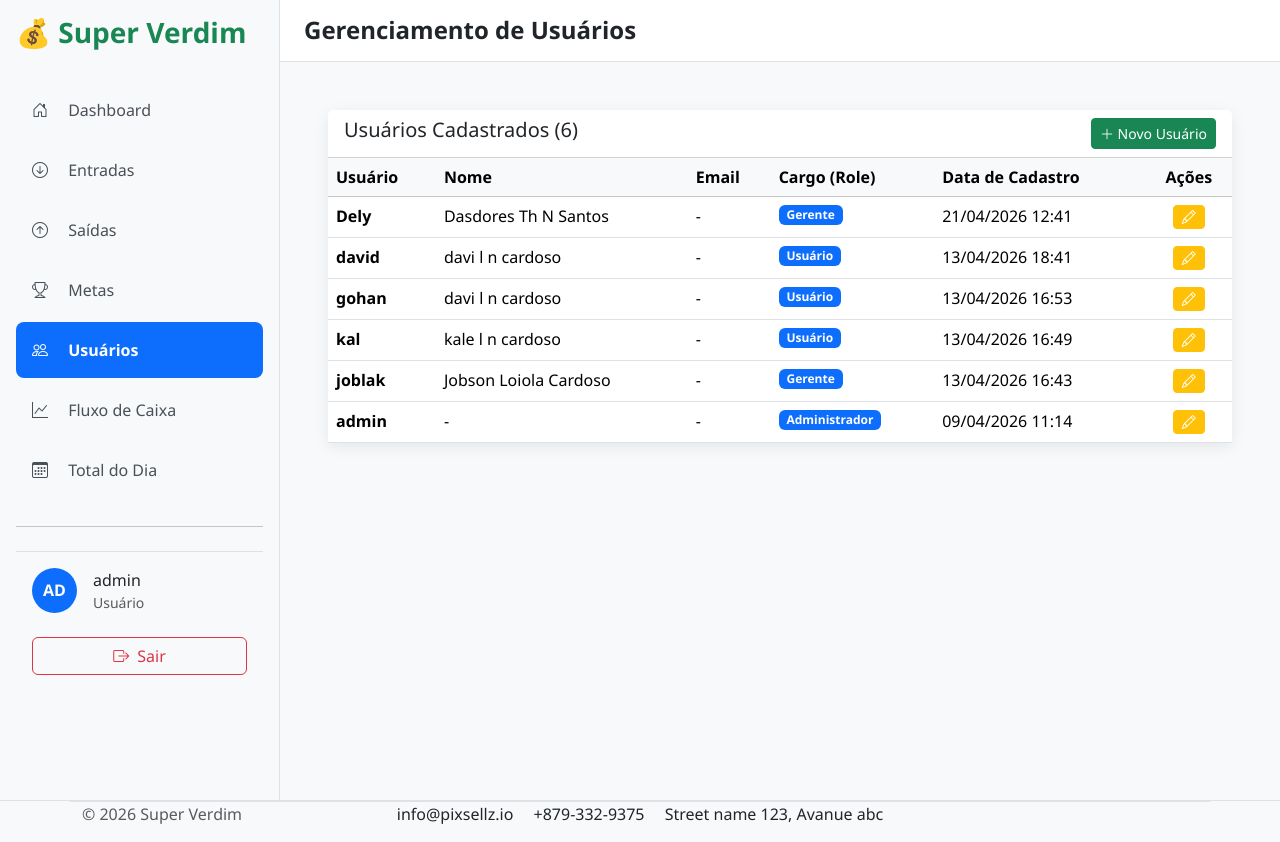
After one commit to joblackplay/Fluxo-de-Caixa, a Django app: page /accounts/usuarios/ in a window 1280 px wide. The commit adds this page. Run offline with Django 5.2, Linux system fonts and the light colour scheme; a user stored in the database is signed in; data comes from the database, SQL or seed files in the repository; both versions use the stored data as it was after the commit.

Commit message:
custmisando o usuario

```diff
--- a/accounts/urls.py
+++ b/accounts/urls.py
@@ -2,5 +2,7 @@ from django.urls import path
 from . import views
 
 urlpatterns= [
-    path('register',views.register_view, name='register')
+    path('register',views.register_view, name='register'),
+    path('usuarios/', views.lista_usuarios, name='lista_usuarios'),
+    path('usuarios/<int:user_id>/editar-role/', views.editar_role, name='editar_role'),
 ]
--- a/accounts/views.py
+++ b/accounts/views.py
@@ -1,49 +1,58 @@
-from django.shortcuts import render,redirect
+from django.shortcuts import render,redirect,get_object_or_404
+from django.contrib.auth.models import Group, User
 from django.contrib.auth import authenticate,login,logout
 from django.contrib import messages
-from django.contrib.auth.decorators import login_required
+from django.contrib.auth.decorators import login_required,permission_required,user_passes_test
 from django.contrib.auth.forms import UserCreationForm
 from .models import Account
 from .forms import SignUpForm
 
-# Create your views here.
-@login_required(login_url = 'login')
-# def register(request):
-#     if request.method == 'POST':
-#         form = SignUpForm(request.POST)
-#         if form.is_valid():
-#             form.save()
-#             first_name = form.cleaned_data['first_name']
-#             last_name = form.cleaned_data['last_name']
-#             username = form.cleaned_data['username']
-#             password = form.cleaned_data['password1']
 
-#             # user = Account.objects.create_user(first_name=first_name,last_name=last_name,username = username, password = password)
-#             # user.save()
-
-#             messages.success(request, "You Have Successfully Registred! Welcome")
-#             return redirect('home')
-#     else:
-
-#         form = SignUpForm()
-#         return render(request, 'accounts/register.html',{'form': form})
-
-#     return render(request, 'accounts/register.html',{'form': form})
-@login_required(login_url = 'login')
+@login_required
+#@user_passes_test(Account.is_admin, login_url='lista_usuarios', redirect_field_name=None)
 def register_view(request):
-    if request.user.is_authenticated:
-        return redirect('home')
+    # if request.user.is_authenticated:
+    #     return redirect('login')
 
     if request.method == 'POST':
-        form = UserCreationForm(request.POST)
+        form = SignUpForm(request.POST)
         if form.is_valid():
-            user = form.save()
-            login(request, user)
+            form.save()
             messages.success(request, 'Conta criada com sucesso! Bem-vindo!')
-            return redirect('home')
+            return redirect('lista_usuarios')
         else:
             messages.error(request, 'Erro ao criar conta. Verifique os dados.')
     else:
-        form = UserCreationForm()
+        form = SignUpForm()
 
     return render(request, 'accounts/register.html', {'form': form})
+
+@login_required
+#@user_passes_test(Account.is_gerente_or_admin, login_url='lista_usuarios', redirect_field_name=None)
+def lista_usuarios(request):
+    usuarios = User.objects.all().order_by('-date_joined')
+    groups = Group.objects.all()
+    return render(request, 'accounts/lista_usuarios.html', {
+        'usuarios': usuarios,
+        'groups': groups
+    })
+
+
+@login_required
+@user_passes_test(Account.is_admin, login_url='lista_usuarios', redirect_field_name=None)
+def editar_role(request, user_id):
+    usuario = get_object_or_404(User, id=user_id)
+
+    if request.method == 'POST':
+        novo_grupo_id = request.POST.get('group_id')
+        if novo_grupo_id:
+            # Remove todos os grupos atuais
+            usuario.groups.clear()
+            # Adiciona o novo grupo
+            novo_grupo = Group.objects.get(id=novo_grupo_id)
+            usuario.groups.add(novo_grupo)
+            messages.success(request, f'Role de {usuario.username} alterada para {novo_grupo.name} com sucesso!')
+        else:
+            messages.error(request, 'Selecione um cargo.')
+
+    return redirect('lista_usuarios')
--- a/metas/urls.py
+++ b/metas/urls.py
@@ -3,5 +3,5 @@ from . import views
 
 urlpatterns = [
     path('salvar/', views.salvar_meta_mensal, name='salvar_meta_mensal'),
-    path('historico/', views.historico_metas, name='historico_metas'),
+    path('', views.historico_metas, name='historico_metas'),
 ]
--- /dev/null
+++ b/templates/accounts/lista_usuarios.html
@@ -0,0 +1,97 @@
+{% extends 'base.html' %}
+{% load static %}
+{% block content %}
+
+<div class="flex-grow-1">
+    <nav class="navbar navbar-expand-lg bg-white border-bottom px-4 py-3">
+      <h4 class="mb-0 fw-semibold">Gerenciamento de Usuários</h4>
+    </nav>
+
+    <div class="p-4 p-md-5">
+      <div class="card">
+        <div class="card-header bg-white d-flex justify-content-between">
+          <h5 class="mb-0">Usuários Cadastrados ({{ usuarios|length }})</h5>
+          <a href="{% url 'register' %}" class="btn btn-success btn-sm">
+            <i class="bi bi-plus-lg"></i> Novo Usuário
+          </a>
+        </div>
+        <div class="table-responsive">
+          <table class="table table-hover mb-0">
+            <thead class="table-light">
+              <tr>
+                <th>Usuário</th>
+                <th>Nome</th>
+                <th>Email</th>
+                <th>Cargo (Role)</th>
+                <th>Data de Cadastro</th>
+                <th class="text-center">Ações</th>
+              </tr>
+            </thead>
+            <tbody>
+              {% for user in usuarios %}
+              <tr>
+                <td><strong>{{ user.username }}</strong></td>
+                <td>{{ user.get_full_name|default:"-" }}</td>
+                <td>{{ user.email|default:"-" }}</td>
+                <td>
+                  {% if user.groups.all %}
+                    {% for group in user.groups.all %}
+                      <span class="badge bg-primary">{{ group.name }}</span>
+                    {% endfor %}
+                  {% else %}
+                    <span class="badge bg-secondary">Sem cargo</span>
+                  {% endif %}
+                </td>
+                <td>{{ user.date_joined|date:"d/m/Y H:i" }}</td>
+                <td class="text-center">
+                  <!-- Botão Editar Role -->
+                  <button class="btn btn-sm btn-warning text-white"
+                          data-bs-toggle="modal"
+                          data-bs-target="#modalRole{{ user.id }}">
+                    <i class="bi bi-pencil"></i>
+                  </button>
+                </td>
+              </tr>
+              {% endfor %}
+            </tbody>
+          </table>
+        </div>
+      </div>
+    </div>
+  </div>
+</div>
+
+<!-- Modals de Edição de Role -->
+{% for user in usuarios %}
+<div class="modal fade" id="modalRole{{ user.id }}" tabindex="-1">
+  <div class="modal-dialog">
+    <div class="modal-content">
+      <div class="modal-header">
+        <h5 class="modal-title">Alterar Cargo - {{ user.username }}</h5>
+        <button type="button" class="btn-close" data-bs-dismiss="modal"></button>
+      </div>
+      <form method="POST" action="{% url 'editar_role' user.id %}">
+        {% csrf_token %}
+        <div class="modal-body">
+          <label class="form-label">Selecione o novo Cargo:</label>
+          <select class="form-select" name="group_id" required>
+            <option value="">Selecione...</option>
+            {% for group in groups %}
+              <option value="{{ group.id }}"
+                {% if group in user.groups.all %}selected{% endif %}>
+                {{ group.name }}
+              </option>
+            {% endfor %}
+          </select>
+        </div>
+        <div class="modal-footer">
+          <button type="button" class="btn btn-secondary" data-bs-dismiss="modal">Cancelar</button>
+          <button type="submit" class="btn btn-primary">Salvar Alteração</button>
+        </div>
+      </form>
+    </div>
+  </div>
+</div>
+{% endfor %}
+
+{% endblock %}
--- a/templates/base.html
+++ b/templates/base.html
@@ -1,4 +1,5 @@
 {% load static %}
+
 <html lang="en">
   <head>
     <meta charset="utf-8">
--- a/templates/includes/navbar.html
+++ b/templates/includes/navbar.html
@@ -9,12 +9,14 @@
     </div>
 
       <ul class="nav flex-column">
+
         <li class="nav-item">
           <a href="{% url 'home' %}"
             class="nav-link py-3 px-3 mb-1 rounded-3 {% if request.path == '/' or request.path == '/dashboard/' %}active{% endif %}">
             <i class="bi bi-house-door me-3"></i> Dashboard
           </a>
         </li>
+
     <li class="nav-item">
       <a href="{% url 'entradas_list' %}"
          class="nav-link py-3 px-3 mb-1 rounded-3 {% if 'entradas' in request.path %}active{% endif %}">
@@ -27,7 +29,17 @@
         <i class="bi bi-arrow-up-circle me-3"></i> Saídas
       </a>
     </li>
-
+    <li class="nav-item">
+      <a href="{% url 'historico_metas' %}"
+         class="nav-link py-3 px-3 mb-1 rounded-3 {% if 'meta' in request.path %}active{% endif %}">
+        <i class="bi bi-trophy me-3"></i> Metas
+      </a>
+    </li>
+    <li class="nav-item">
+      <a href="{% url 'lista_usuarios' %}" class="nav-link py-3 px-3 mb-1 rounded-3 {% if 'usuarios' in request.path %}active{% endif %}">
+        <i class="bi bi-people me-3"></i> Usuários
+      </a>
+    </li>
       <li><a href="#" class="nav-link py-3 px-3 mb-1 rounded-3"><i class="bi bi-graph-up me-3"></i> Fluxo de Caixa</a></li>
       <li><a href="#" class="nav-link py-3 px-3 mb-1 rounded-3"><i class="bi bi-calendar3 me-3"></i> Total do Dia</a></li>
 
```
Also changed, not shown: accounts/forms.py (+19 -15 lines), accounts/models.py (+8 -2 lines), main/views.py (+6 -1 lines), metas/views.py (+6 -1 lines), templates/accounts/register.html (+24 -6 lines), templates/login.html (+58 -1 lines), db.sqlite3. Lines whose indentation alone changed are shown as unchanged.
